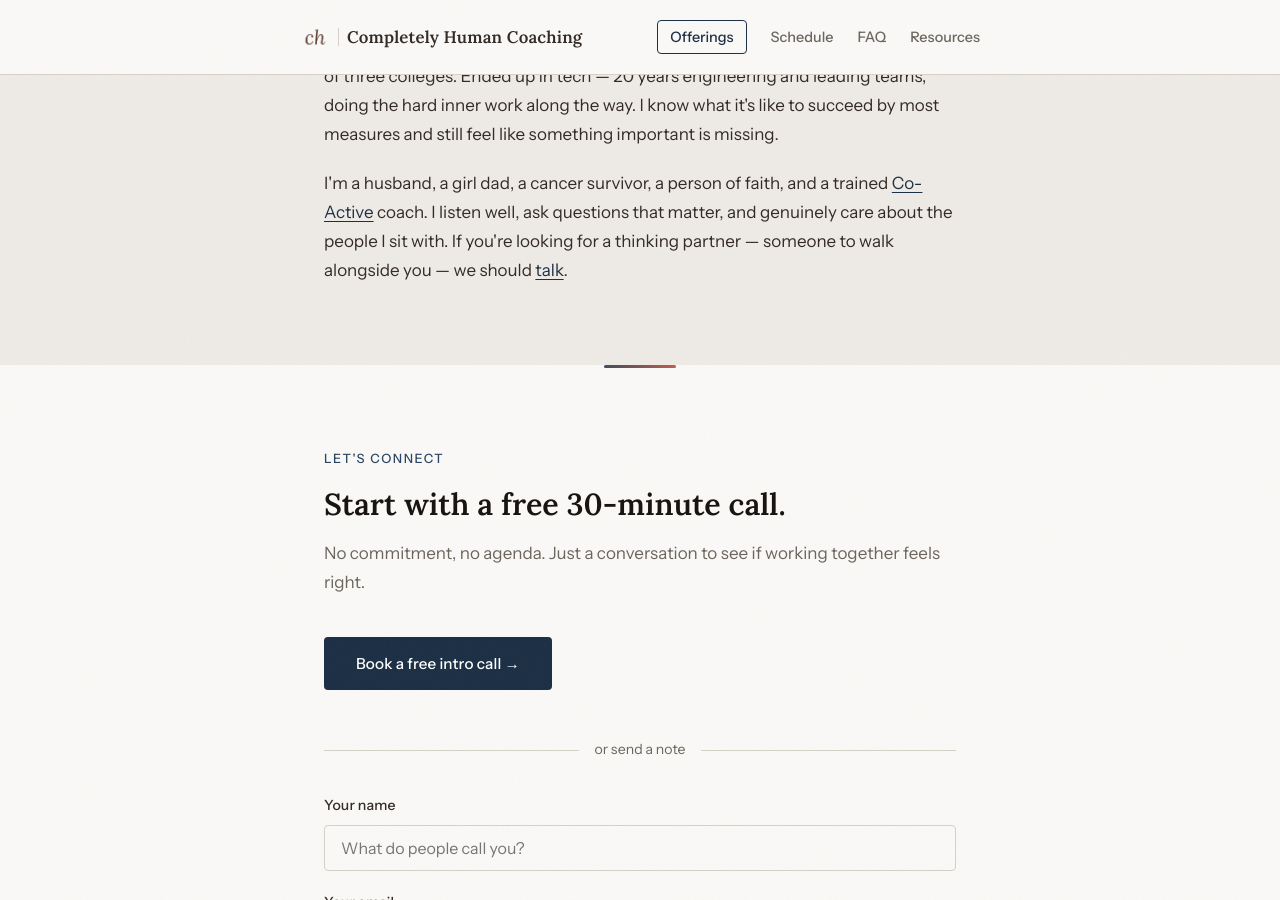
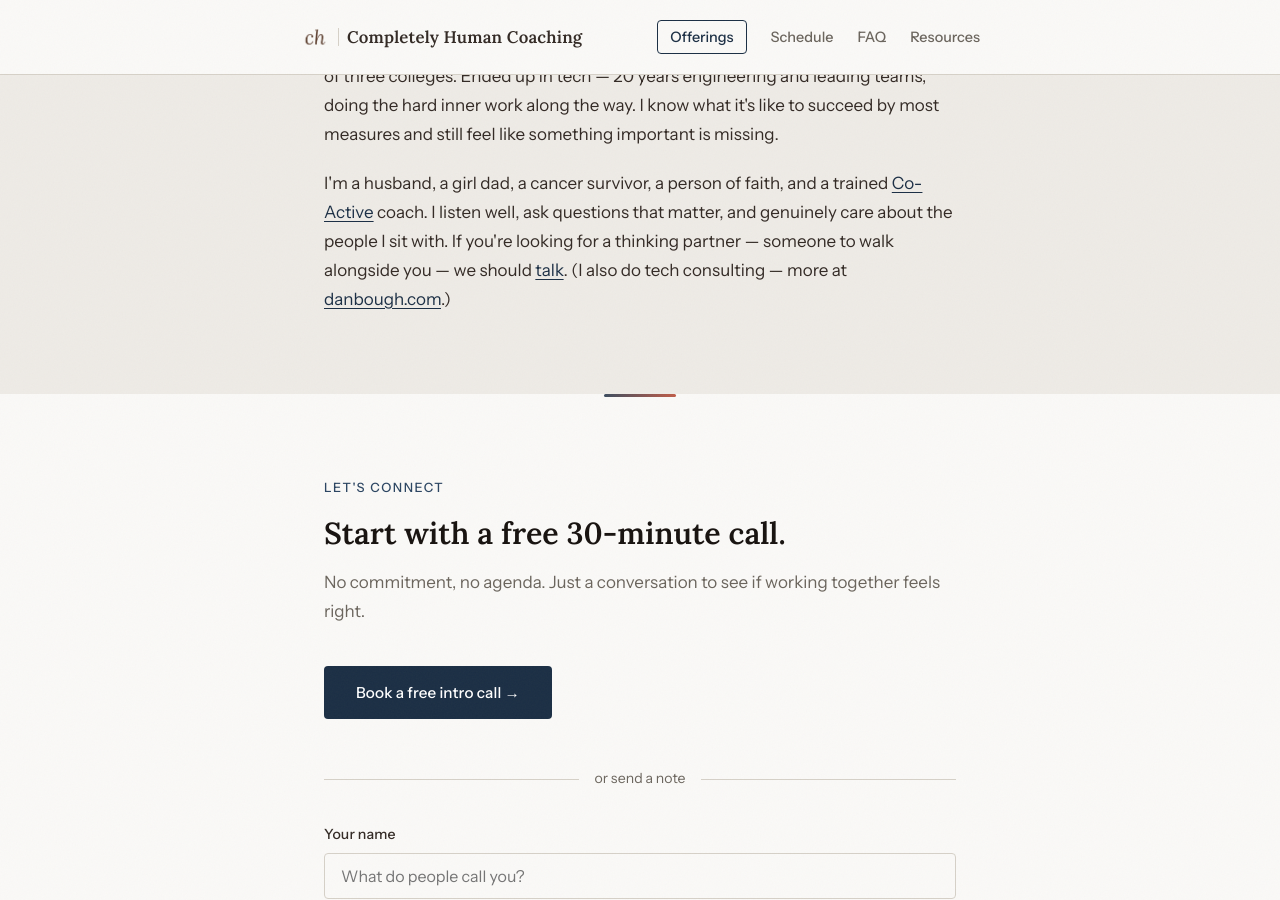
Before and after one commit to dbough/completely-human-coaching-com, a Jekyll site: the page built from index.html, in a window 1280 px wide and 900 px high, scrolled down 2198 px. Built offline with Jekyll 4.4.1, drawn with Linux system fonts in a browser that asks for light colours.

Commit message:
Add subtle tech consulting mention to About section
Co-Authored-By: Claude Sonnet 5 <noreply@anthropic.com>

```diff
--- a/index.html
+++ b/index.html
@@ -112,7 +112,7 @@ og_image: "https://completelyhumancoaching.com/og-image.png"
       <p class="reveal reveal-delay-3">
         I'm a husband, a girl dad, a cancer survivor, a person of faith, and a trained <a href="https://coactive.com/what-is-co-active/" target="_blank" rel="noopener">Co-Active</a> coach. I listen well,
         ask questions that matter, and genuinely care about the people I sit with.
-        If you're looking for a thinking partner — someone to walk alongside you — we should <a href="#connect">talk</a>.
+        If you're looking for a thinking partner — someone to walk alongside you — we should <a href="#connect">talk</a>. (I also do tech consulting — more at <a href="https://danbough.com" target="_blank" rel="noopener">danbough.com</a>.)
       </p>
     </div>
   </section>
```
